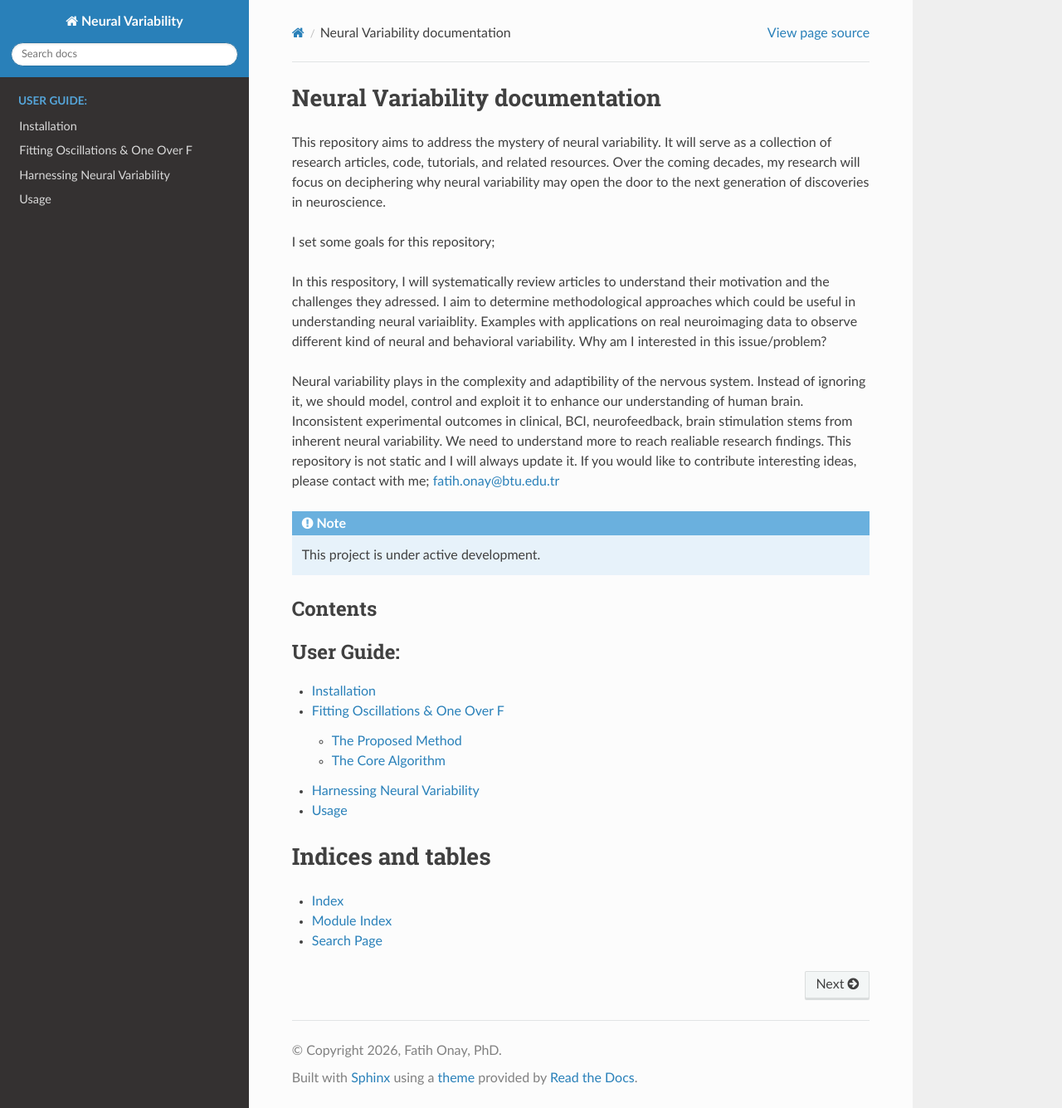
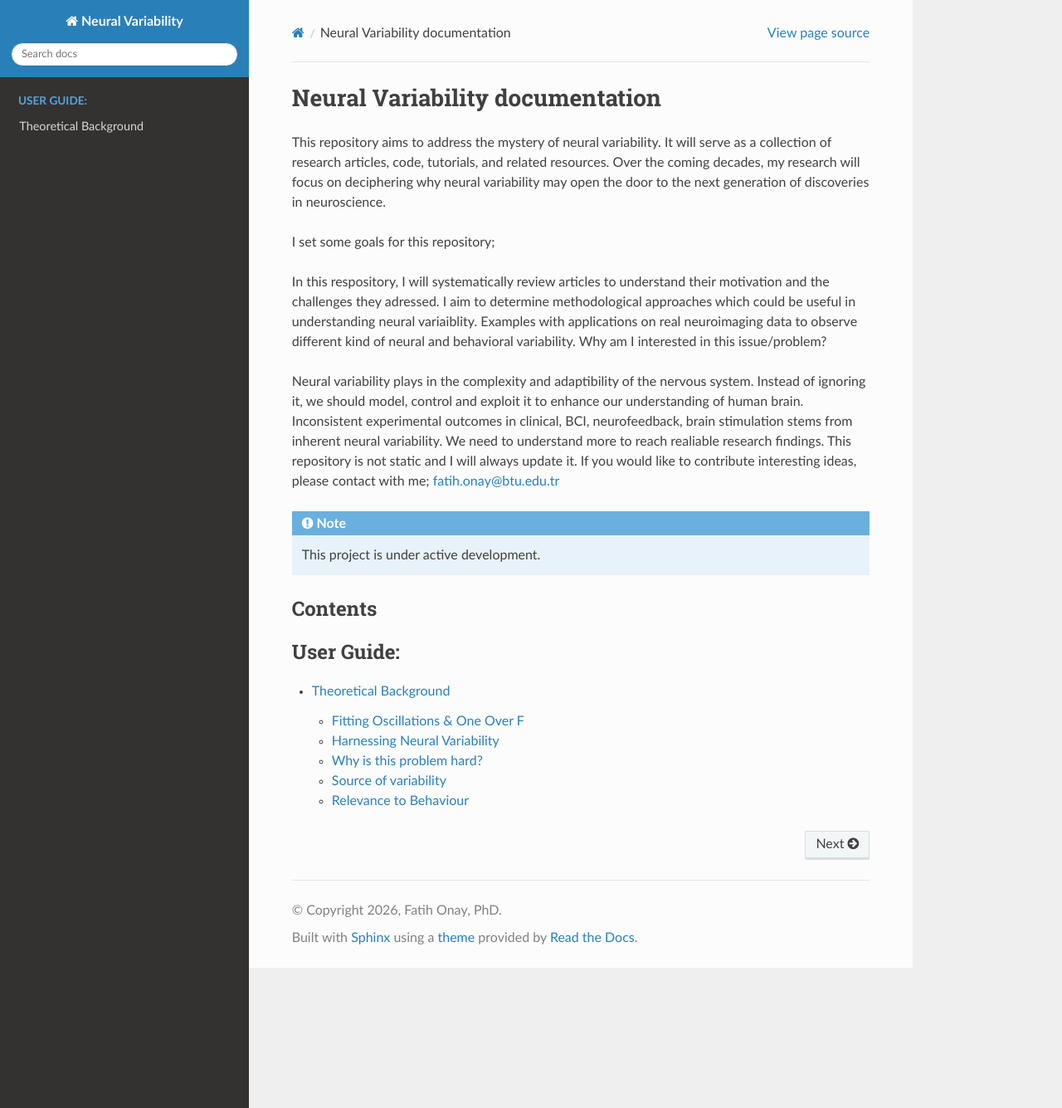
Before and after one commit to fatihonay/Neural-Variability-, a Sphinx documentation site: the page built from docs/source/index.rst, in a window 1280 px wide and 1335 px high. Shown: the whole window at 83% size. Built offline with Sphinx 7.4.7 and the Read the Docs theme 3.1.0, drawn with Linux system fonts in a browser that asks for light colours; pages that are not in the unit, such as notebooks, are missing from menus.

Commit message:
Added new section to documentation

```diff
--- a/docs/source/index.rst
+++ b/docs/source/index.rst
@@ -28,21 +28,9 @@ Contents
    :maxdepth: 2
    :caption: User Guide:
 
-   installation
-   FOOOF
-   Harnessing neural variability
-   usage
+   Theory/index
+
 
 .. toctree::
    :maxdepth: 2
    :caption: Help & Reference:
-
-
-
-
-Indices and tables
-==================
-
-* :ref:`genindex`
-* :ref:`modindex`
-* :ref:`search`
```
Also changed, not shown: docs/source/Theory/index.rst (added, +11 -0 lines), docs/source/Theory/FOOOF.md (renamed from docs/source/FOOOF.md), docs/source/Theory/Harnessing neural variability.md (renamed from docs/source/Harnessing neural variability.md), docs/source/Theory/Variability in neural activity and behavior.md (renamed from docs/source/Variability in neural activity and behavior.md), 3 other files.
